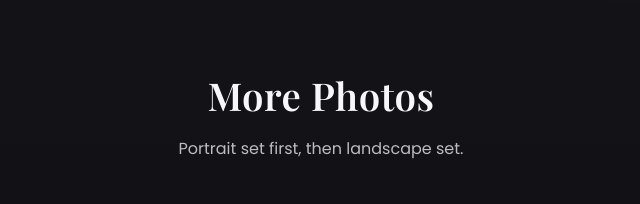
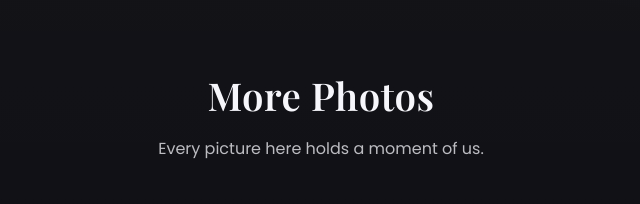
Before and after one commit to dmark1605/Katwina1605, a plain HTML site: page index.html in a window 1280 px wide. Shown: the part 1600-1804 px from the top of the page, 319-959 px from the left. Drawn offline with nearby package versions, Linux system fonts and the light colour scheme.

Commit message:
Update index.html

```diff
--- a/index.html
+++ b/index.html
@@ -77,7 +77,7 @@
     <section class="section media-page" id="photos">
       <div class="section-head">
         <h2>More Photos</h2>
-        <p class="muted">Portrait set first, then landscape set.</p>
+        <p class="muted">Every picture here holds a moment of us.</p>
       </div>
 
       <div class="media-block">
```
